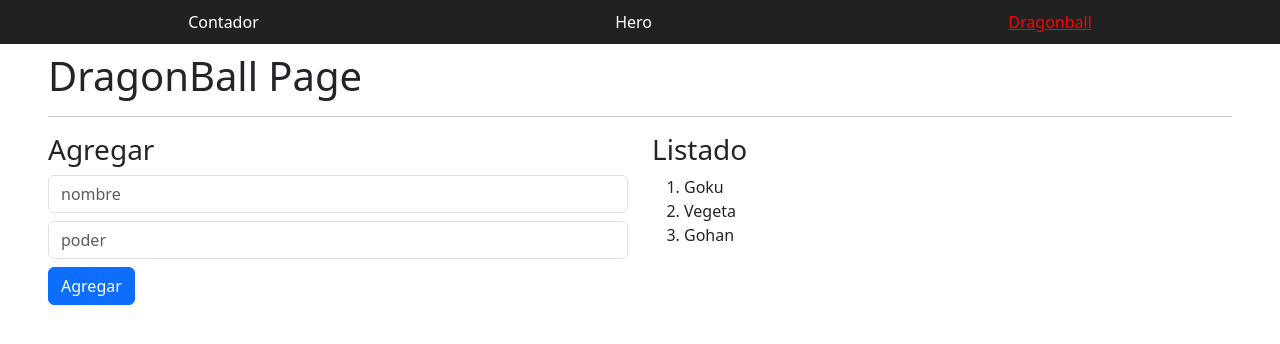
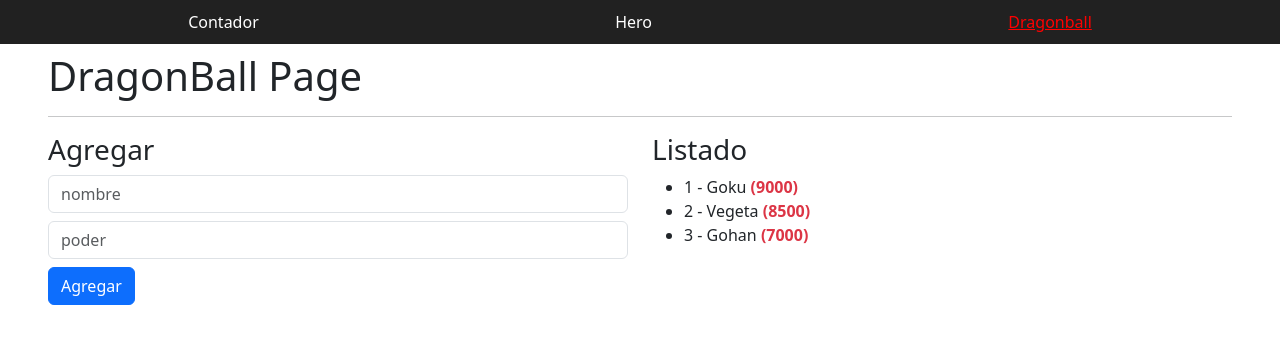
Before and after one commit to jueltter/angular-c104, an Angular app: page /dragonball in a window 1280 px wide. Shown: the top 344 px of the page. Built offline with nearby package versions, Linux system fonts and the light colour scheme.

Commit message:
5-@for-realizar-interaciones-de-elementos completed

```diff
--- a/src/app/pages/dragonball/dragonball-page.component.html
+++ b/src/app/pages/dragonball/dragonball-page.component.html
@@ -13,10 +13,13 @@
 
   <div class="col-12 col-sm-6">
     <h3>Listado</h3>
-    <ol>
-      <li>Goku</li>
-      <li>Vegeta</li>
-      <li>Gohan</li>
-    </ol>
+    <ul>
+      @for (item of characters(); track item.id; let idx = $index) {
+        <li>
+          <span>{{idx +1}} - {{ item.name }}</span>
+          <strong class="text-danger"> ({{ item.power }})</strong>
+        </li>
+      }
+    </ul>
   </div>
 </section>
--- a/src/app/pages/dragonball/dragonball-page.component.ts
+++ b/src/app/pages/dragonball/dragonball-page.component.ts
@@ -1,12 +1,22 @@
-import { Component, OnInit } from '@angular/core';
+import { Component, signal } from '@angular/core';
+
+interface Character {
+  id: number;
+  name: string;
+  power: number;
+}
 
 @Component({
-	selector: 'app-dragonball-page',
-  templateUrl: './dragonball-page.component.html',
+	templateUrl: './dragonball-page.component.html',
   styleUrl: './dragonball-page.component.css'
 })
-export class DragonballPageComponent implements OnInit {
+export class DragonballPageComponent {
+
+  characters = signal<Character[]>([
+    { id: 1, name: 'Goku', power: 9000 },
+    { id: 2, name: 'Vegeta', power: 8500 },
+    { id: 3, name: 'Gohan', power: 7000 }
+  ]);
+
 	constructor() {}
-
-	ngOnInit(): void {}
 }
```
